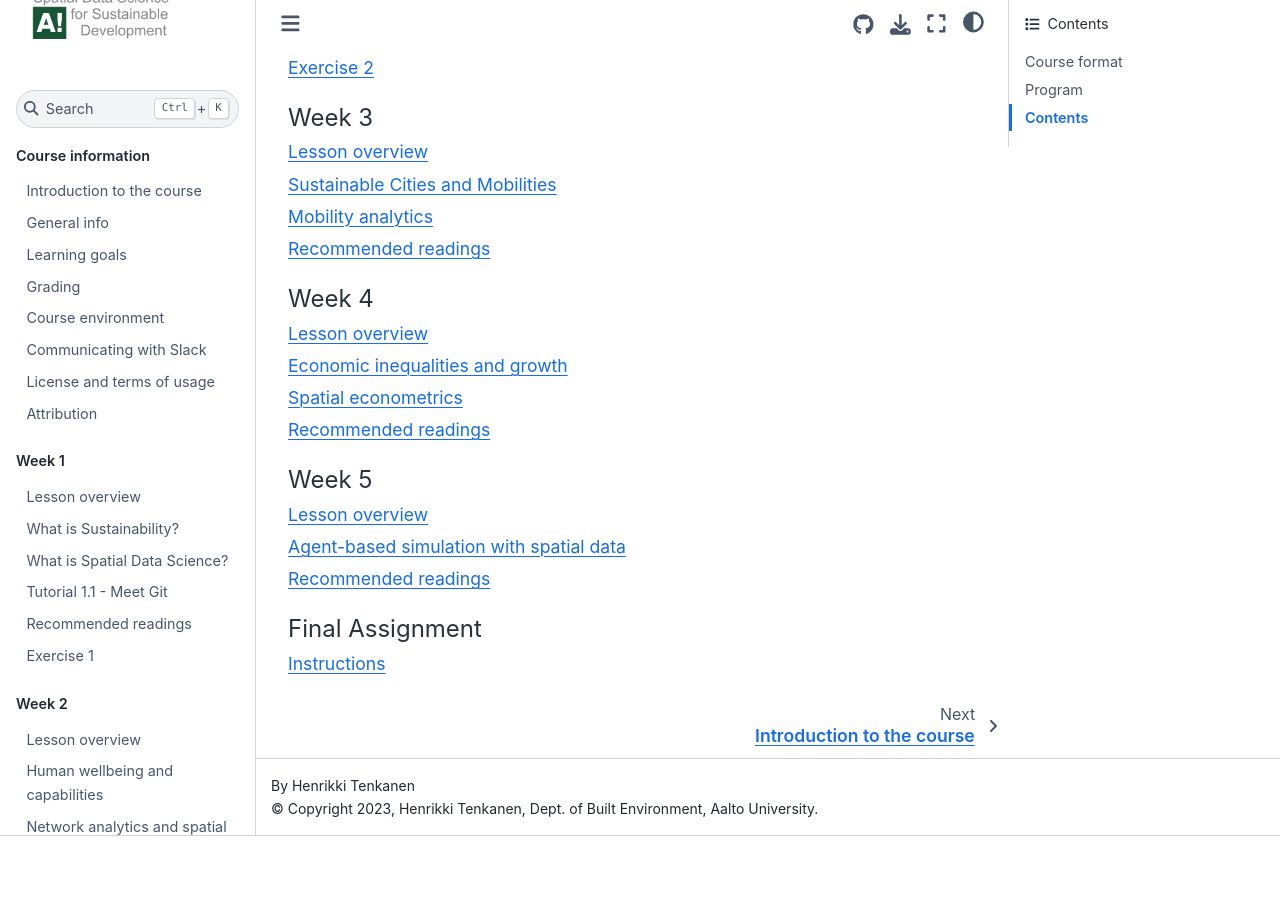
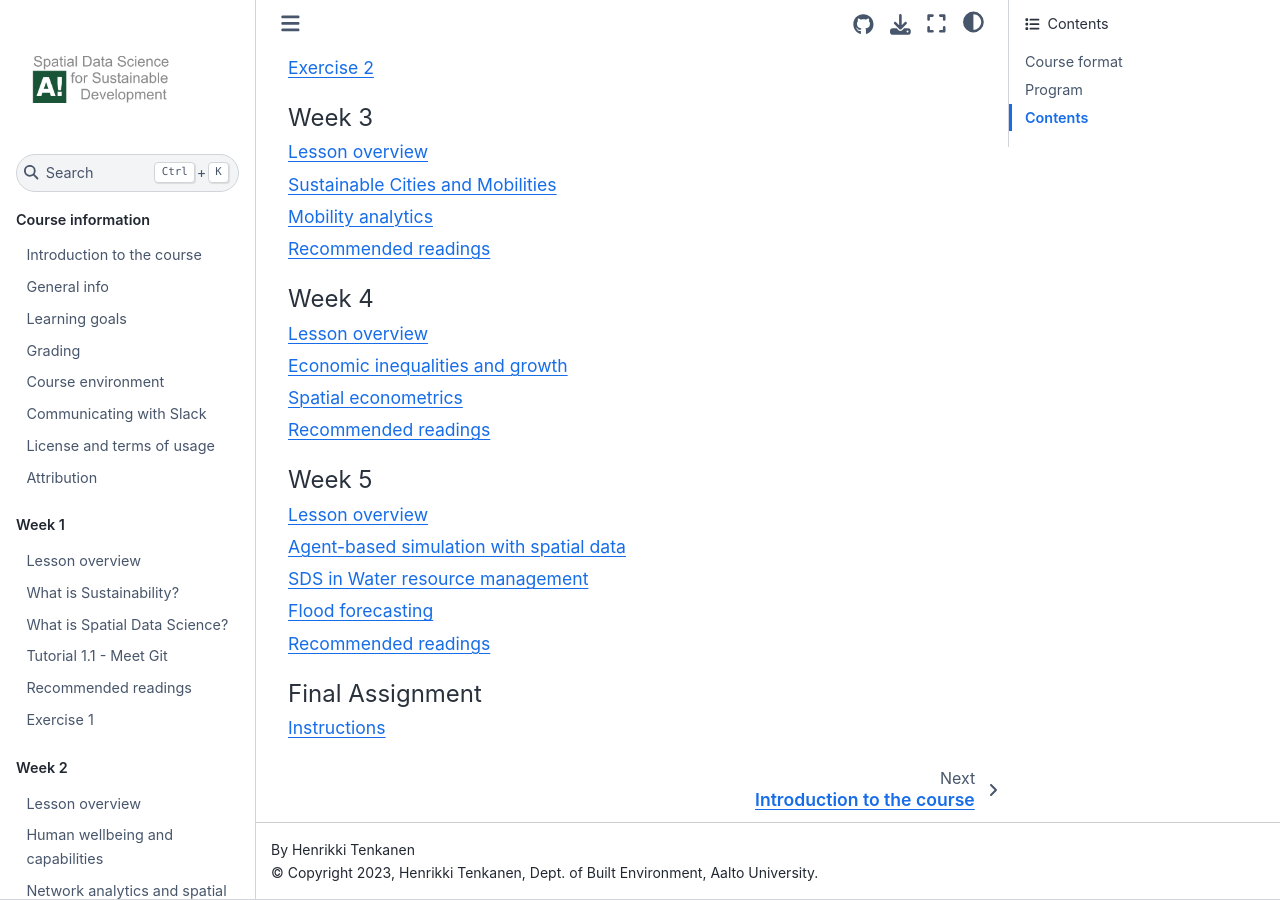
Before and after one commit to AaltoGIS/Sustainability-GIS, a Sphinx documentation site: the page built from source/index.rst, in a window 1280 px wide and 900 px high, scrolled down 4593 px. Built offline with Sphinx 7.4.7 and the Sphinx Book theme 1.1.4, drawn with Linux system fonts in a browser that asks for light colours; pages that are not in the unit, such as notebooks, are missing from menus; before the commit the page ends 5429 px from its top, so only the background shows below that.

Commit message:
Add Lesson 5.2

```diff
--- a/source/index.rst
+++ b/source/index.rst
@@ -201,6 +201,8 @@ Contents
 
   lessons/L5/overview
   lessons/L5/agent-based-modelling
+  lessons/L5/water_resource_management
+  lessons/L5/flood_forecasting
   lessons/L5/literature
 
 
--- /dev/null
+++ b/source/lessons/L5/flood_forecasting.rst
@@ -0,0 +1,6 @@
+Flood forecasting
+=================
+
+.. raw:: html
+
+    <iframe src="https://drive.google.com/file/d/1YoZHYU_DgOrynyh7kVGOGHzbBqnmBTJQ/preview" width="640" height="480"></iframe>
--- a/source/lessons/L5/overview.rst
+++ b/source/lessons/L5/overview.rst
@@ -4,6 +4,8 @@ Lesson overview
 In the fifth week, we will learn about:
 
 - :doc:`Agent based modelling <agent-based-modelling>`
+- :doc:`Spatial Data Science in Water Resource Management <water_resource_management>`
+- :doc:`Flood forecasting <flood_forecasting>`
 
 Lesson videos
 -------------
--- /dev/null
+++ b/source/lessons/L5/water_resource_management.rst
@@ -0,0 +1,6 @@
+SDS in Water resource management
+================================
+
+.. raw:: html
+
+    <iframe src="https://docs.google.com/presentation/d/e/2PACX-1vRc_UNJau4sx5wLqRGt08jxJd3xCRsJilP4HfGZPaBeqV2OIspNsD-btEay6ZLki0jsOZAzJwiyp9T1/embed?start=false&loop=false&delayms=3000" frameborder="0" width="700" height="420" allowfullscreen="true" mozallowfullscreen="true" webkitallowfullscreen="true"></iframe>
```
